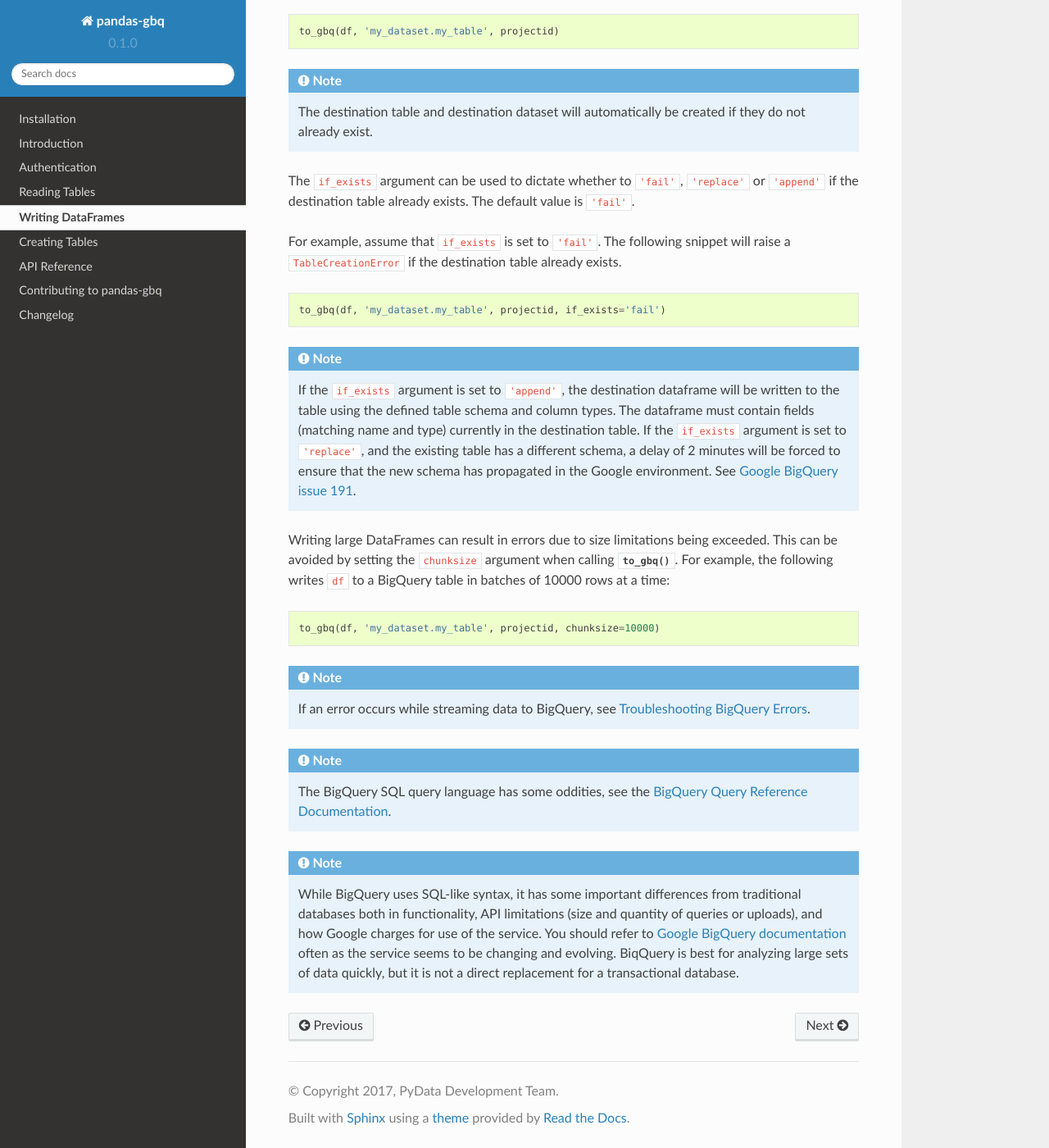
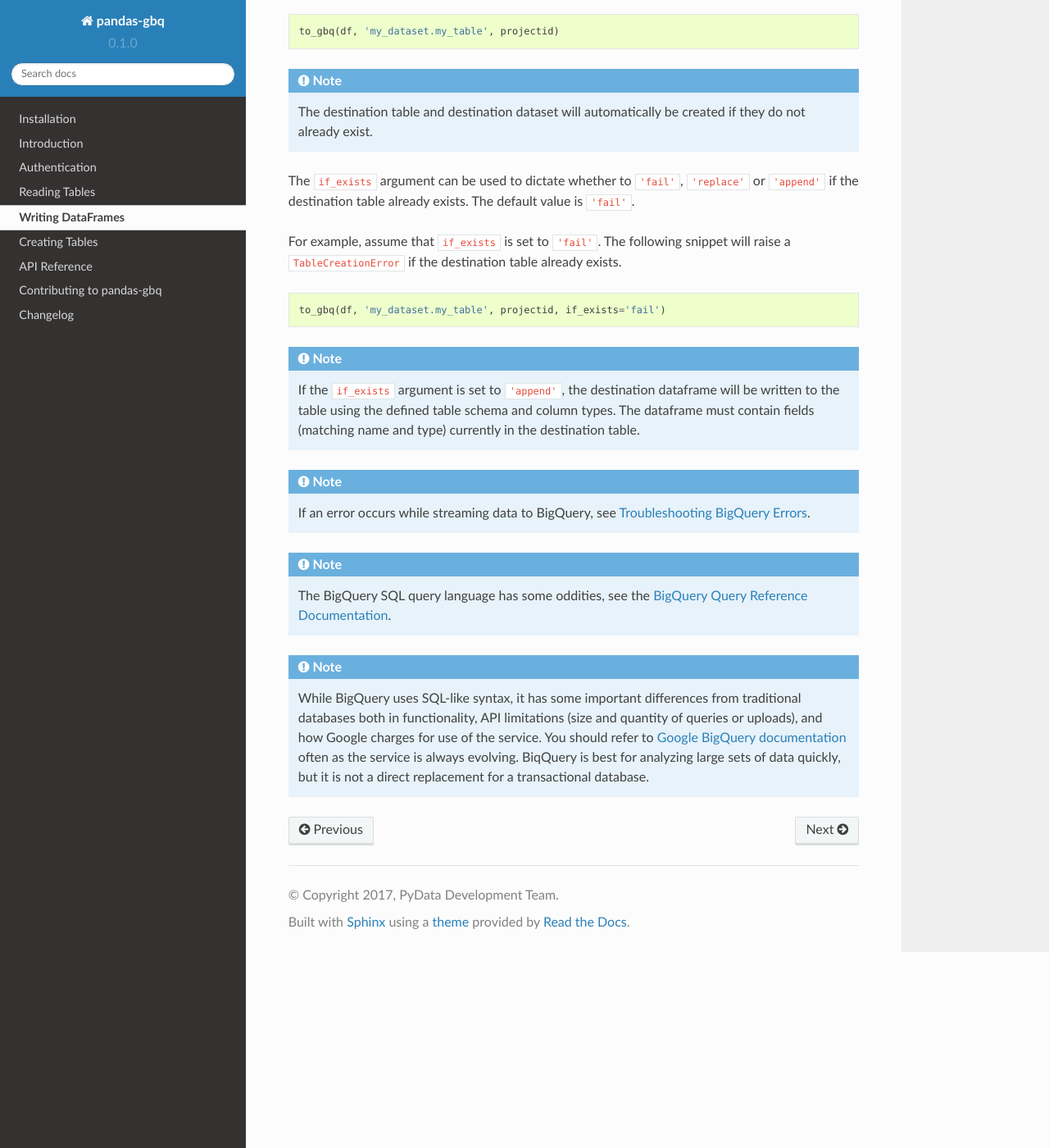
Before and after one commit to googleapis/python-bigquery-pandas, a Sphinx documentation site: the page built from docs/source/writing.rst, in a window 1280 px wide and 1400 px high, scrolled down 316 px. Shown: the whole window at 82% size. Built offline with Sphinx 7.4.7 and the Read the Docs theme 2.0.0, drawn with Linux system fonts in a browser that asks for light colours.

Commit message:
DOC: Prepare for 0.5.0 release (#188)
* Update changelog with all changes since 0.4.1.
* Address warnings when building the docs due to mis-formed links.
* Removes some old references to streaming, which are no longer
  relevant.

```diff
--- a/docs/source/reading.rst
+++ b/docs/source/reading.rst
@@ -25,9 +26,9 @@
                           col_order=['col1', 'col2', 'col3'], projectid)
 
 
-You can specify the query config as parameter to use additional options of your job.
-For more information about query configuration parameters see
-`here <https://cloud.google.com/bigquery/docs/reference/rest/v2/jobs#configuration.query>`__.
+You can specify the query config as parameter to use additional options of
+your job. For more information about query configuration parameters see `here
+<https://cloud.google.com/bigquery/docs/reference/rest/v2/jobs#configuration.query>`__.
 
 .. code-block:: python
 
@@ -42,7 +43,8 @@
 
 .. note::
 
-   You can find your project id in the `Google developers console <https://console.developers.google.com>`__.
+   You can find your project id in the `Google developers console
+   <https://console.developers.google.com>`__.
 
 
 .. note::
--- a/docs/source/writing.rst
+++ b/docs/source/writing.rst
@@ -38,21 +39,10 @@
 
 .. note::
 
-   If the ``if_exists`` argument is set to ``'append'``, the destination dataframe will
-   be written to the table using the defined table schema and column types. The
-   dataframe must contain fields (matching name and type) currently in the destination table.
-   If the ``if_exists`` argument is set to ``'replace'``, and the existing table has a
-   different schema, a delay of 2 minutes will be forced to ensure that the new schema
-   has propagated in the Google environment. See
-   `Google BigQuery issue 191 <https://code.google.com/p/google-bigquery/issues/detail?id=191>`__.
-
-Writing large DataFrames can result in errors due to size limitations being exceeded.
-This can be avoided by setting the ``chunksize`` argument when calling :func:`~to_gbq`.
-For example, the following writes ``df`` to a BigQuery table in batches of 10000 rows at a time:
-
-.. code-block:: python
-
-   to_gbq(df, 'my_dataset.my_table', projectid, chunksize=10000)
+   If the ``if_exists`` argument is set to ``'append'``, the destination
+   dataframe will be written to the table using the defined table schema and
+   column types. The dataframe must contain fields (matching name and type)
+   currently in the destination table.
 
 .. note::
 
@@ -66,8 +56,10 @@
 
 .. note::
 
-   While BigQuery uses SQL-like syntax, it has some important differences from traditional
-   databases both in functionality, API limitations (size and quantity of queries or uploads),
-   and how Google charges for use of the service. You should refer to `Google BigQuery documentation <https://cloud.google.com/bigquery/what-is-bigquery>`__
-   often as the service seems to be changing and evolving. BiqQuery is best for analyzing large
-   sets of data quickly, but it is not a direct replacement for a transactional database.
+   While BigQuery uses SQL-like syntax, it has some important differences
+   from traditional databases both in functionality, API limitations (size
+   and quantity of queries or uploads), and how Google charges for use of the
+   service. You should refer to `Google BigQuery documentation
+   <https://cloud.google.com/bigquery/docs>`__ often as the service is always
+   evolving. BiqQuery is best for analyzing large sets of data quickly, but
+   it is not a direct replacement for a transactional database.
```
Also changed, not shown: other parts of docs/source/reading.rst (+3 -2 lines), other parts of docs/source/writing.rst (+2 -1 lines), docs/source/changelog.rst (+12 -4 lines), 1 other file.
